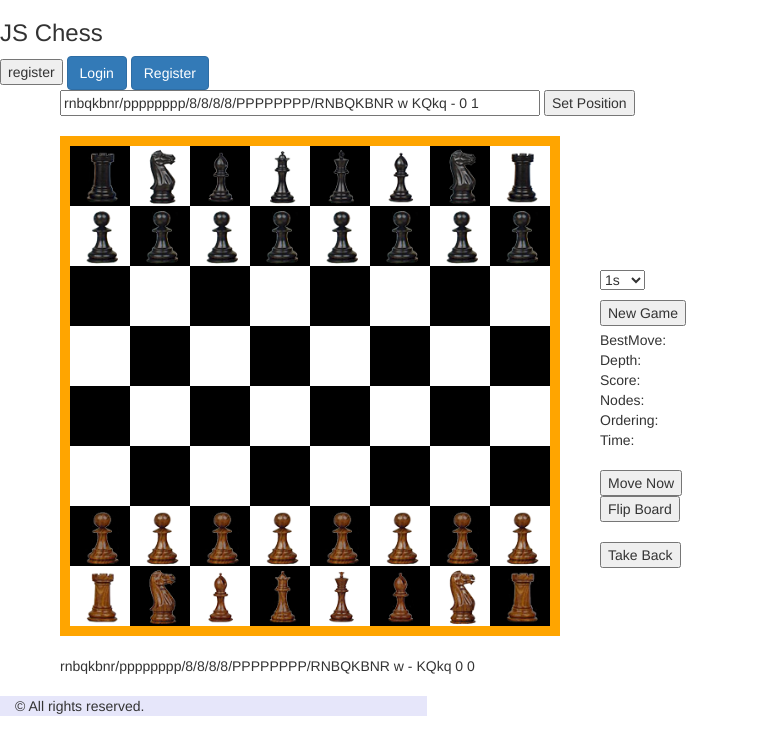
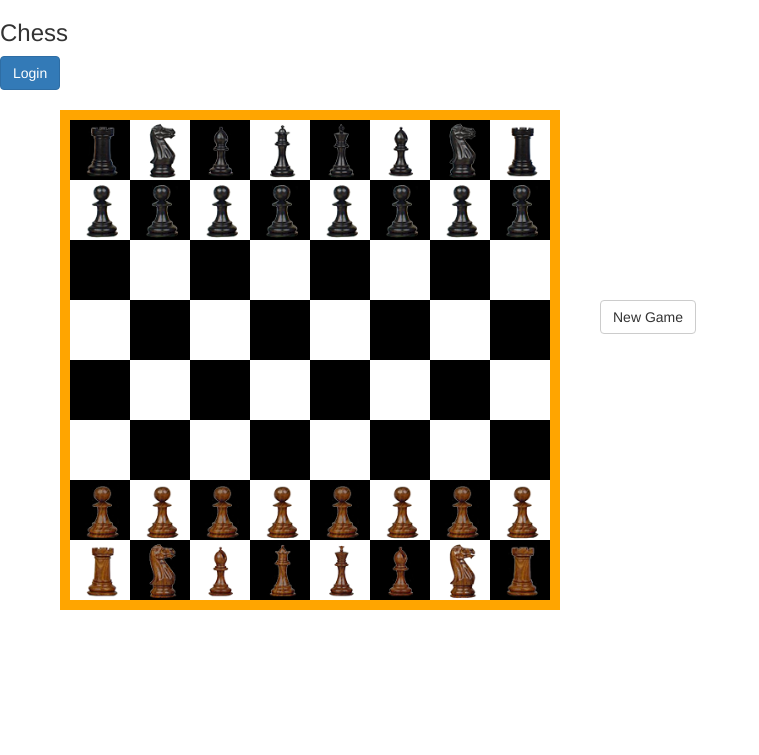
Before and after one commit to Harshad-rk/Js_chess-game, a PHP site: page / in a window 1280 px wide; the page is wider, and only the part inside the window is pictured. Shown: the top 755 px of that part, without its empty margins (0-759 px from the left). Run offline with PHP 8.4, Linux system fonts and the light colour scheme; some libraries are stand-ins or nearby versions.

Commit message:
Client Demo

```diff
--- a/index.php
+++ b/index.php
@@ -7,7 +7,7 @@ session_start();
 	<head>
 		<meta charset="utf-8">
 		<meta name="keywords" content="Chess, Engine, Javascript, Play Chess, Chess Program, Javascript Chess, Game">
-		<title>JSChess</title>
+		<title>Chess</title>
 		<link rel="stylesheet" href="css/bootstrap.min.css">
 		<link rel="stylesheet" href="css/sliderStyle.css">
 		<link href="stylesChess.css" rel="stylesheet" type="text/css">
@@ -16,49 +16,50 @@ session_start();
 		<script type="text/javascript"> if (!window.console) console = {log: function() {}}; </script>
 	</head>
 	<body>
+
 		<header>
-			<h3>JS Chess</h3>
+			<h3>Chess</h3>
 		</header>
 
 		<?php include 'php_pages/loginForm.php'; ?>
 
-		<div id="FenInDiv">
+		<!--<div id="FenInDiv">
 			<input type="text" id="fenIn"/>
 			<button type="button" id="SetFen">Set Position</button>
-		</div>
+		</div>	-->
 		<div id="Board">
 		</div>
-		<div id="CurrentFenDiv">
+	<!--	<div id="CurrentFenDiv">
 			<span id="currentFenSpan"></span>
-		</div>
+		</div>	-->
 		<div id="gui">
 			<span id="MakeUserMove"></span>
 		</div>
 		<div id="SaveLoadOutput" style="display:none">
-			<div id="lMove"></div>
+			<!--<div id="lMove"></div>
 			<input type="submit" id="lMoveSQL_submit" value="Start saved game">
 			<div id="lMoveSQL_data" ></div>
 			<br/>
 			<input type="submit" id="lSaveSQL_submit" value="Save board">
 			<div id="lSaveSQL_data" ></div>
-			<br/>
-			<input type="submit" id="multiplayer_submit"
+			<br/>-->
+			<input type="submit" class="btn btn-default" id="multiplayer_submit"
 			onclick="parent.location='chMult/pages/UserLogin.php'"
 			value="Multiplayer game">
 		</div>
 
 		<span id="GameStatus"></span>
-		<button type="button" id="NewGameButton">New Game</button><br/>
+		<button type="button" class="btn btn-default" id="NewGameButton">New Game</button><br/>
 
 		<!--This div not outputted but needed to work  -->
 		<?php include 'php_pages/notOutputted.php'; ?>
 		<!--   -->
 
-		<footer>
+		<!--<footer>
 			<div class="col-sm-4" style="background-color:lavender;">
 			&copy; 	 All rights reserved.
 			</div>
-		</footer>
+		</footer>-->
 
 		<script src="https://ajax.googleapis.com/ajax/libs/jquery/1.11.2/jquery.min.js"></script>
 		<script src="js/bootstrap.min.js"></script>
--- a/js/buttons/loginlogout.js
+++ b/js/buttons/loginlogout.js
@@ -1,5 +1,6 @@
 var logoutbutton = $('#logout_submit');
 logoutbutton.hide();
+var login = $('#loginmodel');
 var loginbutton = $('#submit');
 var registerButton= $('#registerButton');
 var SaveLoadOutput = $('#SaveLoadOutput');
@@ -16,8 +17,9 @@ $("#logout_submit").click(function () {
 		//alert(data.loggedin);
 		if (data.loggedin == "false"){
 			loginbutton.show();
+			login.show();
 			logoutbutton.hide();
-			registerButton.show();
+			registerButton.hide();
 			SaveLoadOutput.hide();
 			logInForm.show();
 
@@ -38,6 +40,7 @@ $("#submit").click(function () {
 			loginbutton.hide();
 			logoutbutton.show();
 			registerButton.hide();
+			login.hide();
 			formcontainer.hide();
 			SaveLoadOutput.show();
 			multiplayersubmit.show();
--- a/js/gui.js
+++ b/js/gui.js
@@ -348,12 +348,12 @@ $("#NewGameButton").click(function () {
 
 function newGameAjax() {
 	console.log('new Game Ajax');
-	$.ajax({
-		url : "insertNewGame.php",
-		cache: false
-		}).done(function( html ) {
-		  console.log('result:' + html);
-		});
+	//$.ajax({
+	//	url : "insertNewGame.php",
+	//	cache: false
+	//	}).done(function( html ) {
+	//	  console.log('result:' + html);
+	//	});
 }
 
 function initBoardSquares() {
--- a/php_pages/loginForm.php
+++ b/php_pages/loginForm.php
@@ -1,12 +1,12 @@
 <!-- Login------------------------------------------------------------>
 	<div id="infoSQL" ></div>
-	<input type="submit" id="logout_submit" value="logout" style="display:none">
+	<input type="submit" class="btn btn-primary" id="logout_submit"  value="logout" style="display:none">
 <!-- Form------------------------------------------------------------>
-<input type="submit" id="registerButton" value="register">
-
+<!--<input type="submit" id="registerButton" value="register">
+-->
 <!-- Form------------------------------------------------------------>
 <!-- Button trigger modal -->
-<button type="button" class="btn btn-primary" data-toggle="modal" data-target="#exampleModalCenter">
+<button  type="button" id="loginmodel" class="btn btn-primary" data-toggle="modal" data-target="#exampleModalCenter">
  Login
 </button>
 
@@ -35,13 +35,13 @@
       </div>
       <div class="modal-footer">
         <button type="button" class="btn btn-secondary" data-dismiss="modal">Close</button>
-        <button type="submit" id="submit" value="login">Login</button>
+        <button type="submit" class="btn btn-primary" data-dismiss="modal" id="submit" value="login">Login</button>
       </div>
     </div>
   </div>
 </div>
 <!-- Button trigger modal -->
-<button  type="submit" id="registerButton" value="register" class="btn btn-primary" data-toggle="modal" data-target="#exampleModalCenter1">
+<button  type="submit" style="display: none;" id="registerButton"class="btn btn-primary" data-toggle="modal" data-target="#exampleModalCenter1">
   Register
 </button>
 
@@ -56,7 +56,7 @@
         </button>
       </div>
       <div class="modal-body">
-       <div type="text" id="form_container" method="post" style="display:none">
+       <div  method="post">
 	<div class="field">
 		<label for="regusername">Choose a username</label>
 		<input type="text" name="regusername" id="regusername" value="">
@@ -70,10 +70,13 @@
 		<input type="password" name="regpassword_again" id="regpassword_again">
 	</div>
 
-	<input type="submit" id="register_submit" value="Register">
+
 </div>
       </div>
-
+      <div class="modal-footer">
+        <button type="button" class="btn btn-secondary" data-dismiss="modal">Close</button>
+        <button type="submit" type="submit" id="register_submit" class="btn btn-primary" data-dismiss="modal">Register</button>
+      </div>
     </div>
   </div>
 </div>
--- a/php_pages/notOutputted.php
+++ b/php_pages/notOutputted.php
@@ -1,5 +1,5 @@
 <div id="EngineOutput"><br/>
-			<select id="ThinkTimeChoice" style="">
+			<select id="ThinkTimeChoice" style="display: none;">
 			  <option value="1">1s</option>
 			  <option value="2">2s</option>
 			  <option value="4">4s</option>
@@ -8,15 +8,15 @@
 			  <option value="10">10s</option>
 			</select><br/><br/><br/>
 
-			<span id="BestOut" style="">BestMove:</span><br/>
-			<span id="DepthOut"style="">Depth:</span><br/>
-			<span id="ScoreOut"style="">Score:</span><br/>
-			<span id="NodesOut"style="">Nodes:</span><br/>
-			<span id="OrderingOut"style="">Ordering:</span><br/>
-			<span id="TimeOut"style="">Time:</span><br/><br/>
-			<button type="button" id="SearchButton"style="">Move Now</button><br/>
+			<span id="BestOut" style="display: none;">BestMove:</span><br/>
+			<span id="DepthOut"style="display: none;">Depth:</span><br/>
+			<span id="ScoreOut"style="display: none;">Score:</span><br/>
+			<span id="NodesOut"style="display: none;">Nodes:</span><br/>
+			<span id="OrderingOut"style="display: none;">Ordering:</span><br/>
+			<span id="TimeOut"style="display: none;">Time:</span><br/><br/>
+			<button type="button" id="SearchButton"style="display: none;">Move Now</button><br/>
 
-			<button type="button" id="FlipButton"style="">Flip Board</button><br/><br/>
-			<button type="button" id="TakeButton"style="">Take Back</button><br/><br/><br/>
+			<button type="button" id="FlipButton"style="display: none;">Flip Board</button><br/><br/>
+			<button type="button" id="TakeButton"style="display: none;">Take Back</button><br/><br/><br/>
 
 </div>
```
Also changed, not shown: chMult/classes/move.php (+13 -0 lines), chMult/pages/Ch/index.php (+19 -15 lines), chMult/pages/Ch/js/guiMultiPlayer.js (+16 -11 lines), chMult/pages/Ch/styles.css (+3 -4 lines), chMult/pages/InsertMove.php (+6 -1 lines), chMult/pages/indexMult.php (+5 -5 lines), chmult4.sql (deleted, +0 -19 lines), chMult/js/availablePlayers.js (line endings or trailing spaces).
